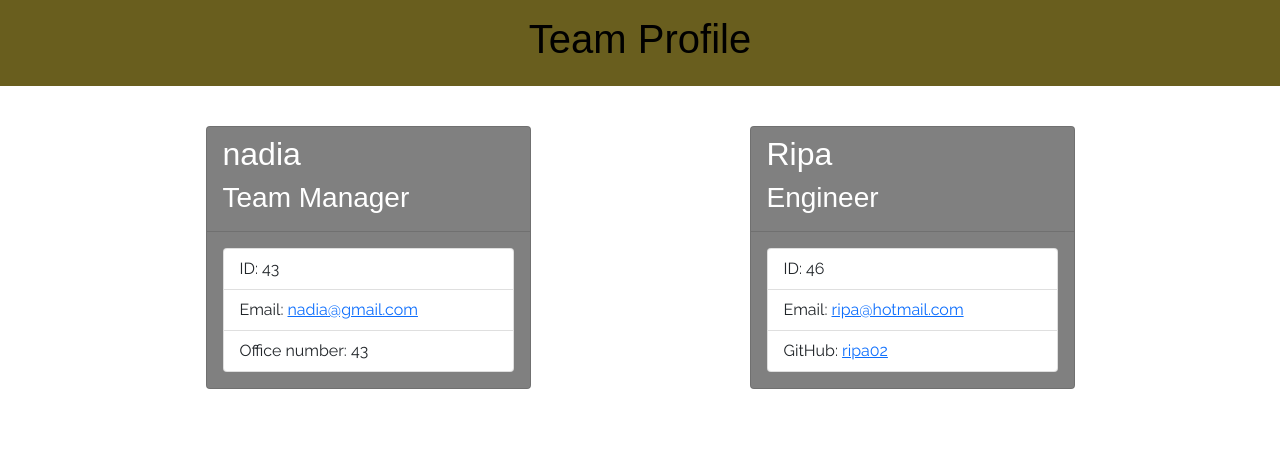
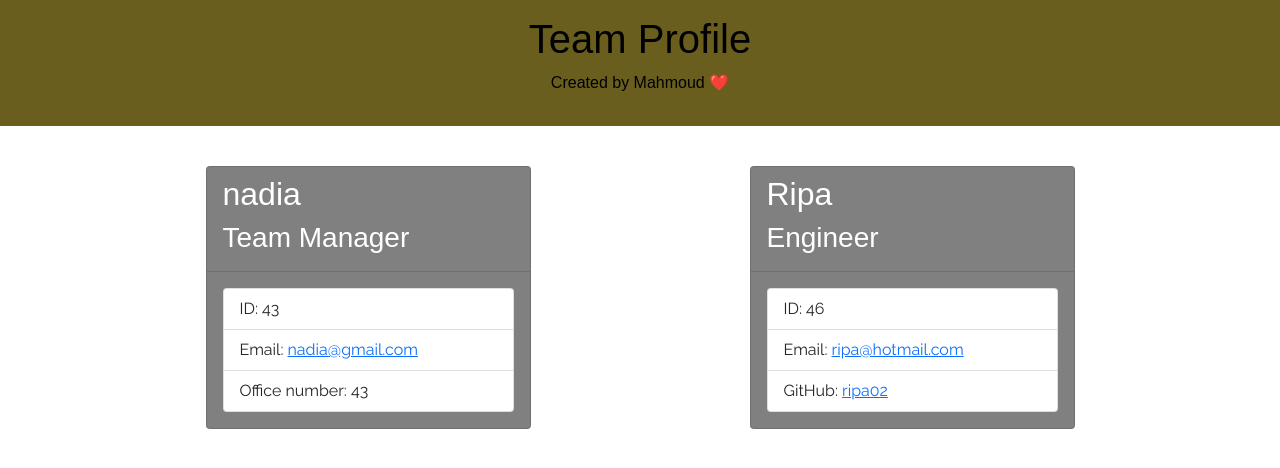
Before and after one commit to Mahmoudcali02/random-team-generator-hw10, a website: page dist/index.html in a window 1280 px wide. Drawn offline with nearby package versions, Linux system fonts and the light colour scheme.

Commit message:
updated the content on the index.html

```diff
--- a/dist/index.html
+++ b/dist/index.html
@@ -11,6 +11,7 @@
     <body>
         <header>
             <h1>Team Profile</h1>
+            <p>Created by Mahmoud ❤️</p>
         </header>
         <main class="d-md-flex flex-wrap justify-content-evenly">
             <div class="card mb-3">
```
Also changed, not shown: images/deployed-screenshot.JPG (added).
